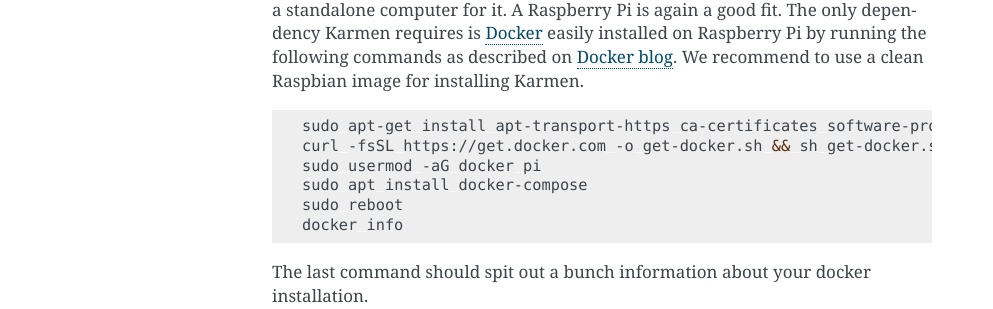
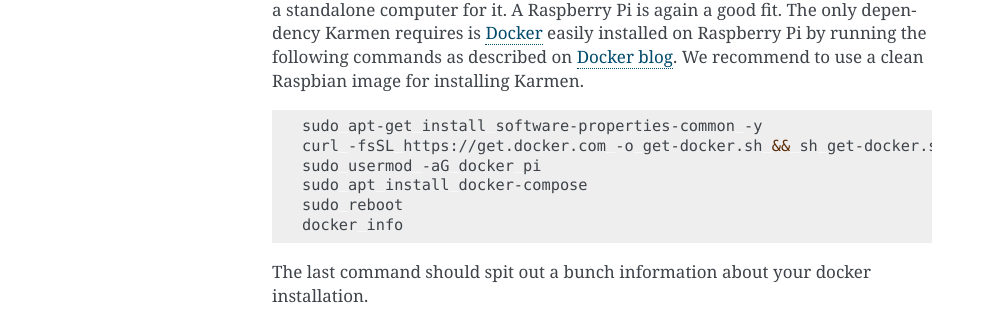
Before and after one commit to fragaria/karmen, a Sphinx documentation site: the page built from docs/source/installation.rst, in a window 1280 px wide. Shown: the part 878-1187 px from the top of the page, without its empty margins (148-1141 px from the left). Built offline with Sphinx 7.4.7, drawn with Linux system fonts in a browser that asks for light colours.

Commit message:
docs: Removes unnecessary package install

```diff
--- a/docs/source/installation.rst
+++ b/docs/source/installation.rst
@@ -40,7 +40,7 @@
 
 .. code-block:: sh
 
-   sudo apt-get install apt-transport-https ca-certificates software-properties-common -y
+   sudo apt-get install software-properties-common -y
    curl -fsSL https://get.docker.com -o get-docker.sh && sh get-docker.sh
    sudo usermod -aG docker pi
    sudo apt install docker-compose
```
